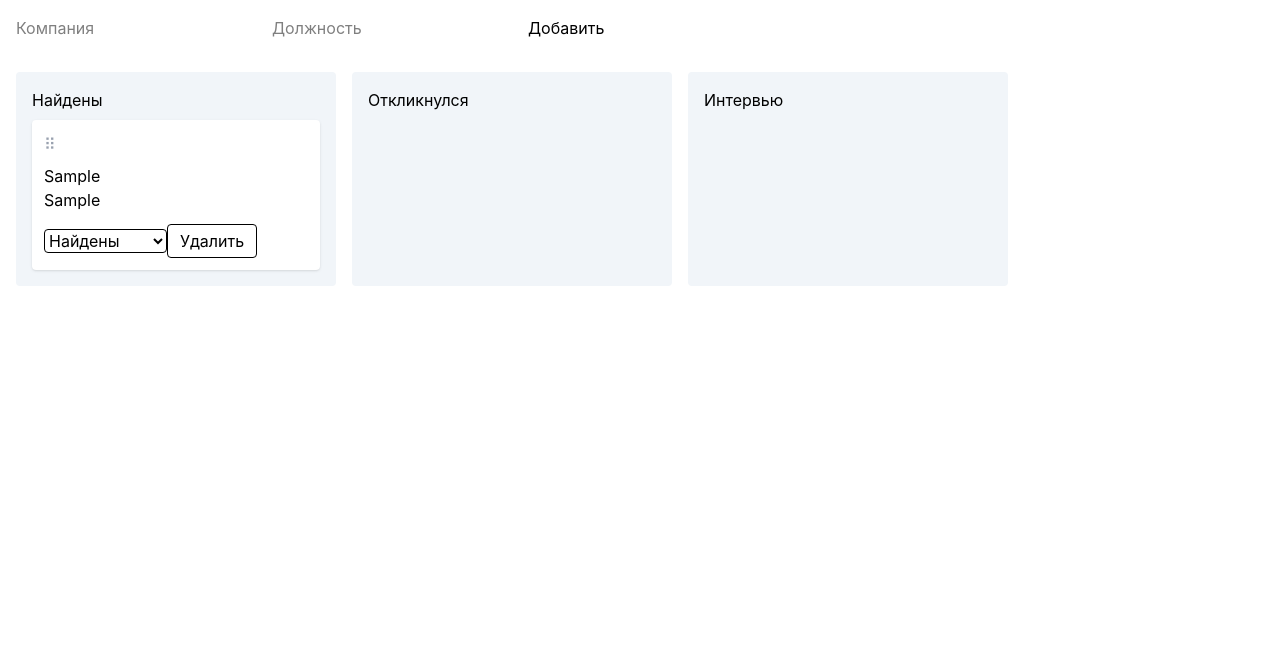
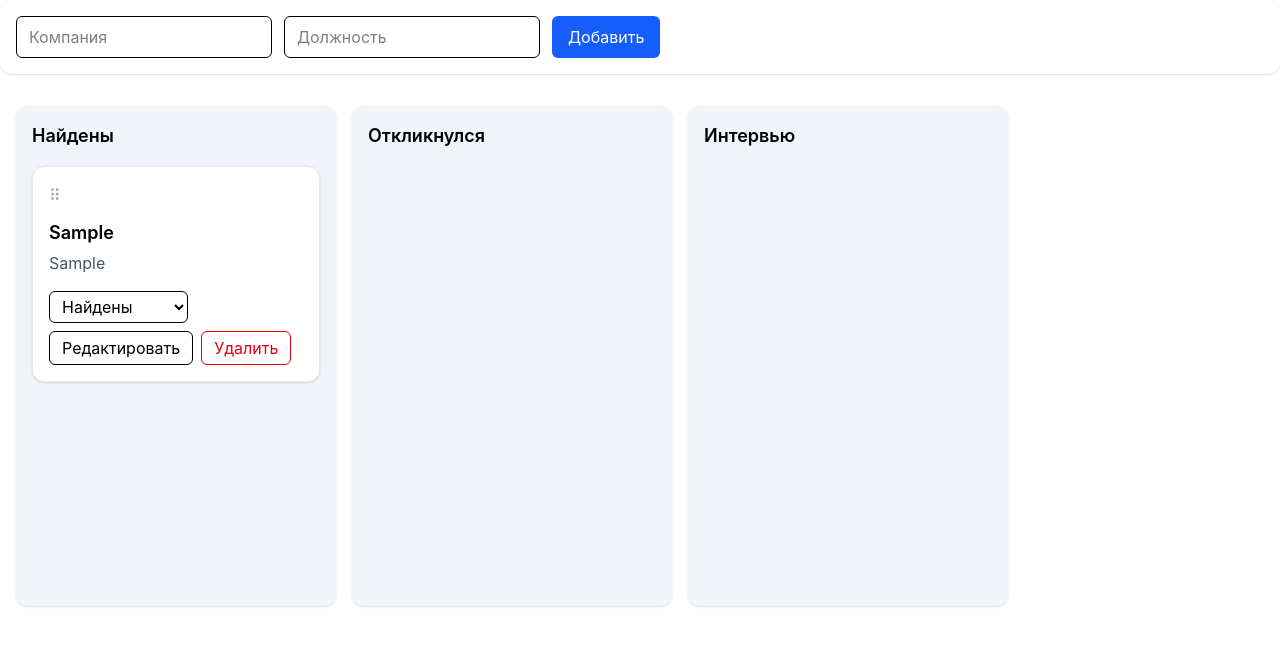
Before and after one commit to nosensejk/job-tracker-kanban, a React (Vite) app: page / in a window 1280 px wide. Both pictures are taken after typing "Sample", "Sample" into the empty fields and a click on the button "Добавить". Shown: the top 646 px of the page. Built offline with nearby package versions, Linux system fonts and the light colour scheme.

Commit message:
add styles and edit form

```diff
--- a/src/components/AddJobForm/AddJobForm.tsx
+++ b/src/components/AddJobForm/AddJobForm.tsx
@@ -32,12 +32,13 @@ export const AddJobForm = () => {
   return (
     <form
       onSubmit={handleSubmit}
-      className="flex gap-2 p-4"
+      className="flex gap-3 p-4 mb-4 bg-white rounded-xl shadow"
     >
       <input
         type="text"
         placeholder="Компания"
         value={company}
+        className="border rounded-md px-3 py-2 w-64"
         onChange={(e) => setCompany(e.target.value)}
       />
 
@@ -45,10 +46,11 @@ export const AddJobForm = () => {
         type="text"
         placeholder="Должность"
         value={position}
+        className="border rounded-md px-3 py-2 w-64"
         onChange={(e) => setPosition(e.target.value)}
       />
 
-      <button type="submit">Добавить</button>
+      <button type="submit" className="bg-blue-600 text-white px-4 py-2 rounded-md hover:bg-blue-700 transition">Добавить</button>
     </form>
   );
 };
--- a/src/components/Column/Column.tsx
+++ b/src/components/Column/Column.tsx
@@ -15,8 +15,8 @@ export const Column =({
 }: Props) => {
    const {setNodeRef} = useDroppable({id: status,});
    return (
-      <div ref={setNodeRef} className="w-80 bg-slate-100 rounded p-4">
-         <h2 className="font-bold-mb-4"> {title}</h2>
+      <div ref={setNodeRef} className="w-80 bg-slate-100 rounded-xl p-4 min-h-[500px] shadow-sm">
+         <h2 className="font-semibold text-lg mb-4"> {title}</h2>
          {jobs.map((job) => (
             <JobCard key={job.id} job={job}/>
          ))}
--- a/src/components/JobCard/JobCard.tsx
+++ b/src/components/JobCard/JobCard.tsx
@@ -1,6 +1,7 @@
 import type { Job, JobStatus } from "../../types/job";
 import { useJobsStore } from "../../store/jobsStore";
 import { useDraggable } from "@dnd-kit/core";
+import { useState } from "react";
 
 interface JobCardProps {
   job: Job;
@@ -9,6 +10,13 @@ interface JobCardProps {
 export const JobCard = ({ job }: JobCardProps) => {
   const deleteJob = useJobsStore((state) => state.deleteJob);
   const moveJob = useJobsStore((state) => state.moveJob);
+  const updatejob = useJobsStore((state) => state.updateJob);
+
+  const [isEditing, setIsEditing] = useState(false);
+
+  const [company, setCompany] = useState(job.company);
+  const [position, setPosition] = useState(job.position);
+
   const { attributes, listeners, setNodeRef, transform } = useDraggable({
     id: job.id,
   });
@@ -17,50 +25,92 @@ export const JobCard = ({ job }: JobCardProps) => {
         transform: `translate3d(${transform.x}px, ${transform.y}px, 0)`,
       }
     : undefined;
+
+  if (isEditing) {
+    return (
+      <div className="bg-white rounded-xl p-4 mb-3 shadow border border-slate-200">
+        <label className="block text-sm font-medium text-slate-600 mb-1">
+          Компания
+        </label>
+        <input
+          value={company}
+          onChange={(e) => setCompany(e.target.value)}
+          className="w-full border border-slate-300 rounded-md px-3 py-2 focus:outline-none focus:ring-2 focus:ring-blue-500"
+        />
+        <label className="block text-sm font-medium text-slate-600 mb-1">
+          Должность
+        </label>
+        <input
+          value={position}
+          className="w-full border border-slate-300 rounded-md px-3 py-2 focus:outline-none focus:ring-2 focus:ring-blue-500"
+          onChange={(e) => setPosition(e.target.value)}
+        />
+
+        <div className="flex gap-2 mt-2">
+          <button
+            className="flex-1 bg-blue-600 text-white py-2 rounded-md hover:bg-blue-700 transition"
+            onClick={() => {
+              updatejob({ ...job, company, position });
+              setIsEditing(false);
+            }}
+          >
+            Сохранить
+          </button>
+          <button
+            className="flex-1 bg-blue-600 text-white py-2 rounded-md hover:bg-blue-700 transition"
+            onClick={() => {
+              setCompany(job.company);
+              setPosition(job.position);
+              setIsEditing(false);
+            }}
+          >
+            Отмена
+          </button>
+        </div>
+      </div>
+    );
+  }
   return (
     <div
       ref={setNodeRef}
       style={style}
-      className="bg-white p-3 mt-2 rounded shadow"
+      className="bg-white p-4 mb-3 rounded-xl shadow border border-slate-200 hover:shadow-md"
     >
       <div
         {...listeners}
         {...attributes}
-        className="cursor-grab
-    select-none
-    text-gray-400
-    mb-2 w-fit"
+        className="cursor-grab select-none text-gray-400 mb-3 w-fit"
       >
         ⠿
       </div>
-      <h3>{job.position}</h3>
-      <p>{job.company}</p>
+      <h3 className="font-semibold text-lg">{job.position}</h3>
+      <p className="text-slate-600 mt-1">{job.company}</p>
       {job.salary && <p>{job.salary}</p>}
 
+      <div className="flex gap-2 mt-4 flex-wrap">
         <select
-        className="border rounded"
+          className="border rounded-md px-2 py-1"
           value={job.status}
           onChange={(e) => moveJob(job.id, e.target.value as JobStatus)}
         >
           <option value="found">Найдены</option>
-
           <option value="applied">Откликнулся</option>
-
           <option value="interview">Интервью</option>
-
-        <option value="test">Тестовое</option>
-
-        <option value="offer">Оффер</option>
-
-        <option value="rejected">Отказ</option>
         </select>
 
         <button
-        className="mt-3 px-3 py-1 rounded border cursor-pointer"
+          className="px-3 py-1 rounded-md border hover:bg-slate-100 transition cursor-pointer"
+          onClick={() => setIsEditing(true)}
+        >
+          Редактировать
+        </button>
+        <button
+          className="px-3 py-1 rounded-md border text-red-600 hover:bg-red-50 transition cursor-pointer"
           onClick={() => deleteJob(job.id)}
         >
           Удалить
         </button>
       </div>
+    </div>
   );
 };
--- a/src/store/jobsStore.ts
+++ b/src/store/jobsStore.ts
@@ -7,6 +7,7 @@ interface JobsStore {
   addJob: (job: Job) => void;
   moveJob: (jobId: string, status: JobStatus) => void;
   deleteJob: (jobId: string) => void;
+  updateJob: (job: Job) => void;
 }
 
 export const useJobsStore = create<JobsStore>()(
@@ -27,6 +28,10 @@ export const useJobsStore = create<JobsStore>()(
         set((state) => ({
           jobs: state.jobs.filter((job) => job.id !== jobId),
         })),
+      updateJob: (updatedJob) => set((state) => ({
+        jobs: state.jobs.map((job) =>
+        job.id === updatedJob.id ? updatedJob : job),
+      }))
     }),
     {
       name: "jobs-storage",
```
Lines whose indentation alone changed are shown as unchanged.
